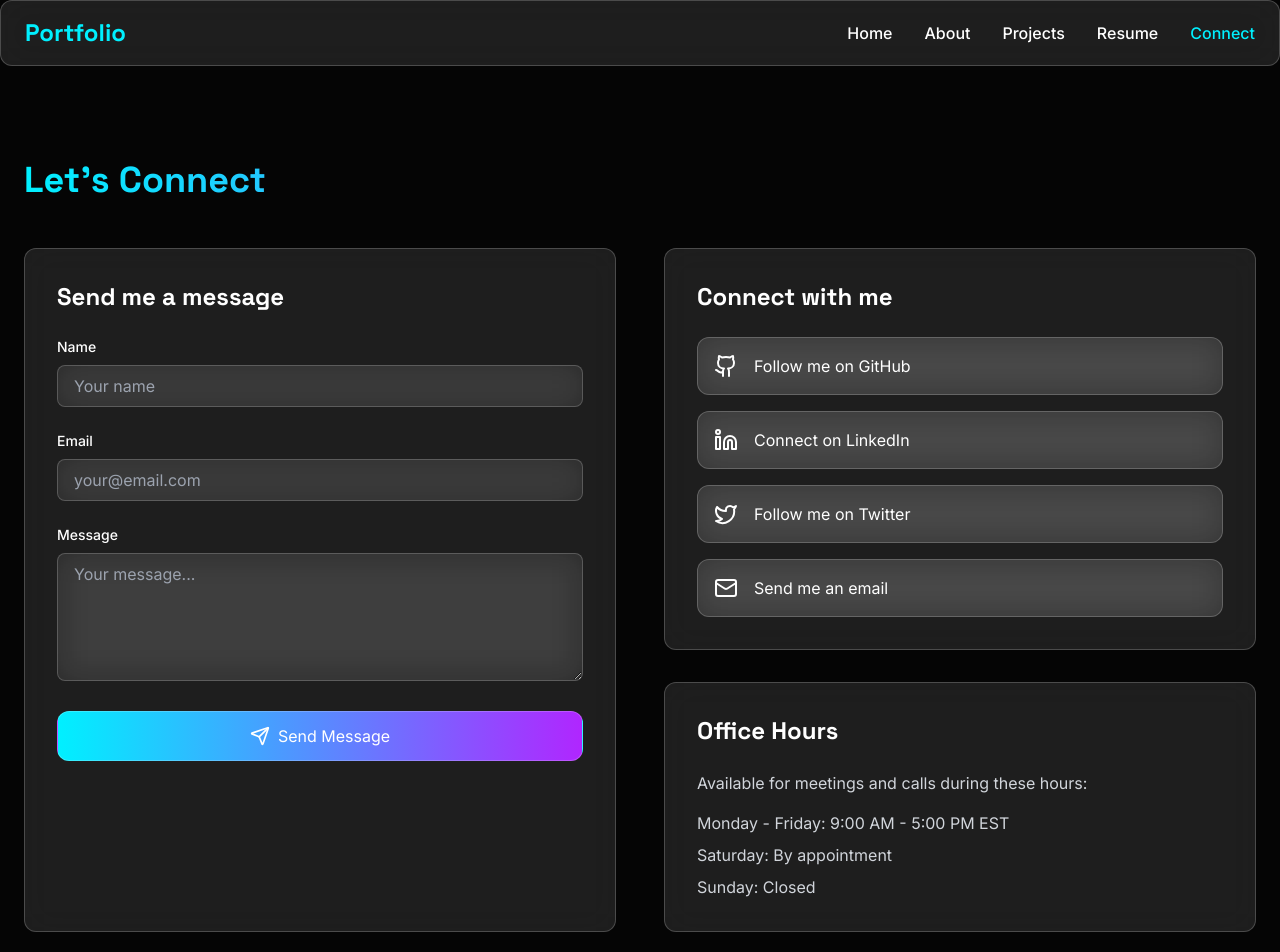
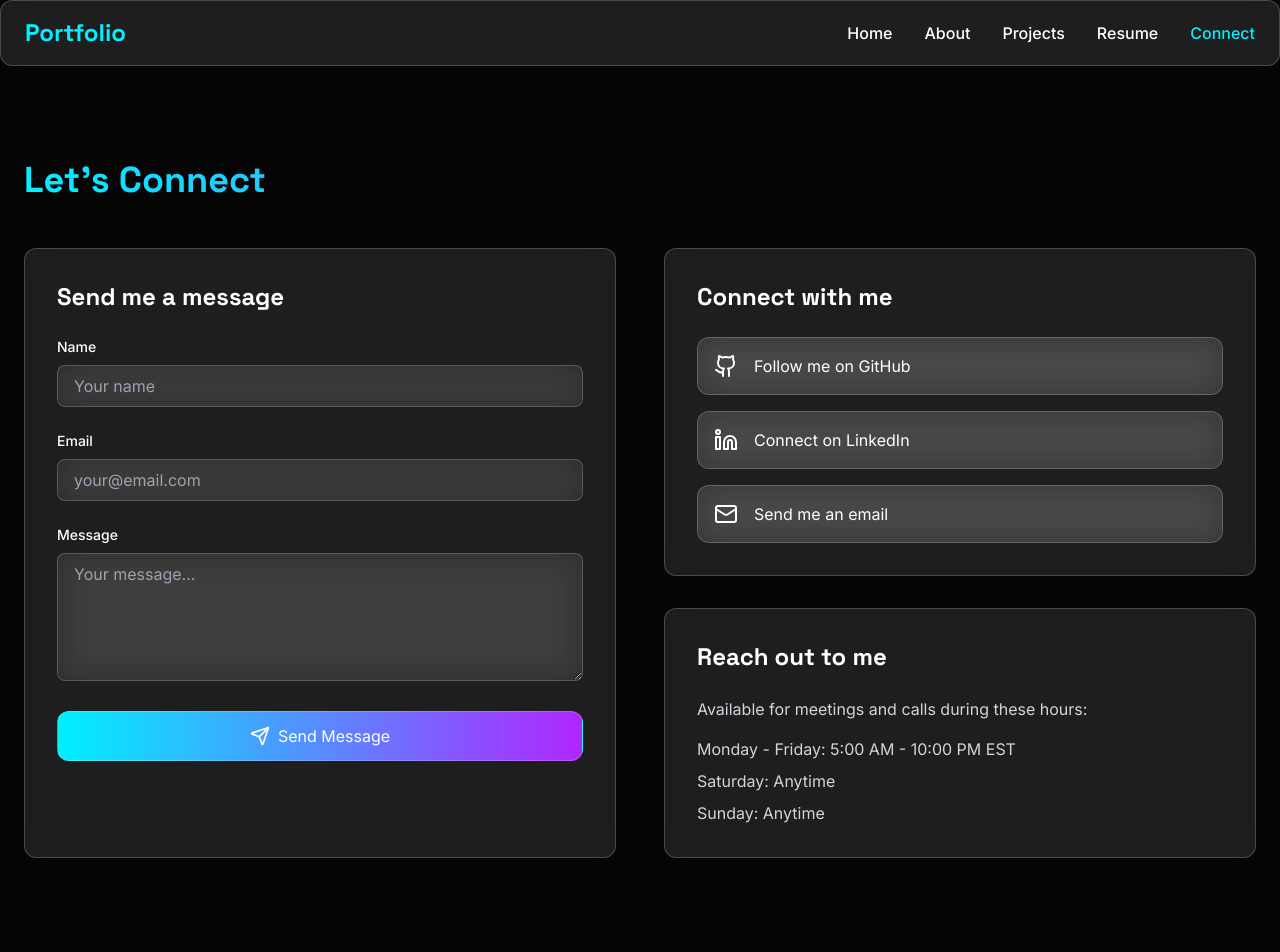
Before and after one commit to Rishabh503/rishabh-tripathi-dev, a React (Vite) app: page /connect in a window 1280 px wide. Shown: the top 952 px of the page. Built offline with nearby package versions, Linux system fonts and the light colour scheme.

Commit message:
half connect and about us done

```diff
--- a/src/pages/About.jsx
+++ b/src/pages/About.jsx
@@ -1,5 +1,5 @@
 import React from 'react';
-import { Code, Cpu, Database, Globe } from 'lucide-react';
+import { Braces, Code, Cpu, Database, Globe } from 'lucide-react';
 
 export const About = () => {
   const skills = [
@@ -17,6 +17,11 @@ export const About = () => {
       category: "Tools",
       icon: <Code className="w-6 h-6 text-yellow-400" />,
       items: ["Git", "VS Code", "Figma", "Postman"]
+    },
+    {
+      category: "Problem Solving",
+      icon: <Braces className="w-6 h-6 text-red-400" />,
+      items: ["JAVA", "C++", "Python", ""]
     }
   ];
 
@@ -32,7 +37,12 @@ export const About = () => {
           <div className="grid md:grid-cols-2 gap-12 items-center">
             <div>
               <p className="text-lg text-gray-300 mb-6">
-                I'm a passionate Full Stack Developer with a keen eye for creating elegant solutions to complex problems. With years of experience in web development, I specialize in building scalable applications that make a difference.
+              As a Full Stack Developer, I possess an impressive arsenal of skills in HTML, CSS, SCSS, JavaScript, React , Tailwind , Redux, Node.js, Next.js, Express.js and Mongo DB. I excel in designing and maintaining responsive websites that offer a smooth user experience. My expertise lies in crafting dynamic, engaging interfaces through writing clean and optimized code and utilizing cutting-edge development tools and techniques.
+
+              <p className="text-lg text-gray-300">
+<br />
+              I possess a keen interest in leveraging Data Structures and Algorithms using Java. I actively participate in coding contests to continually refine my skills.
+              </p>
               </p>
               <p className="text-lg text-gray-300">
                 When I'm not coding, you can find me exploring new technologies, contributing to open-source projects, or sharing my knowledge through technical writing and mentoring.
@@ -42,7 +52,7 @@ export const About = () => {
             <div className="relative">
               <div className="aspect-square rounded-2xl overflow-hidden glass-card p-2">
                 <img
-                  src="https://images.unsplash.com/photo-1596003906949-67221c37965c?auto=format&fit=crop&w=800"
+                  src="rishabh.jpg"
                   alt="About Me"
                   className="rounded-2xl object-cover w-full h-full"
                 />
--- a/src/pages/Connect.jsx
+++ b/src/pages/Connect.jsx
@@ -55,19 +55,20 @@ export const Connect = () => {
             <div className="glass-card p-8">
               <h2 className="text-2xl font-bold mb-6">Connect with me</h2>
               <div className="space-y-4">
-                <a href="#" className="flex items-center gap-4 p-4 glass-card glow-effect rounded-xl hover:scale-105 transition-transform">
+                <a href="https://github.com/Rishabh503" className="flex items-center gap-4 p-4 glass-card glow-effect rounded-xl hover:scale-105 transition-transform">
                   <Github className="w-6 h-6" />
+
                   <span>Follow me on GitHub</span>
                 </a>
-                <a href="#" className="flex items-center gap-4 p-4 glass-card glow-effect rounded-xl hover:scale-105 transition-transform">
+                <a href="https://www.linkedin.com/in/rishabh-tripathi-9985aa319/" className="flex items-center gap-4 p-4 glass-card glow-effect rounded-xl hover:scale-105 transition-transform">
                   <Linkedin className="w-6 h-6" />
                   <span>Connect on LinkedIn</span>
                 </a>
-                <a href="#" className="flex items-center gap-4 p-4 glass-card glow-effect rounded-xl hover:scale-105 transition-transform">
+                {/* <a href="#" className="flex items-center gap-4 p-4 glass-card glow-effect rounded-xl hover:scale-105 transition-transform">
                   <Twitter className="w-6 h-6" />
                   <span>Follow me on Twitter</span>
-                </a>
-                <a href="#" className="flex items-center gap-4 p-4 glass-card glow-effect rounded-xl hover:scale-105 transition-transform">
+                </a> */}
+                <a href="rishabhtripathi2022@gmail.com" className="flex items-center gap-4 p-4 glass-card glow-effect rounded-xl hover:scale-105 transition-transform">
                   <Mail className="w-6 h-6" />
                   <span>Send me an email</span>
                 </a>
@@ -75,14 +76,14 @@ export const Connect = () => {
             </div>
 
             <div className="glass-card p-8">
-              <h2 className="text-2xl font-bold mb-6">Office Hours</h2>
+              <h2 className="text-2xl font-bold mb-6">Reach out to me </h2>
               <p className="text-gray-300 mb-4">
                 Available for meetings and calls during these hours:
               </p>
               <ul className="space-y-2 text-gray-300">
-                <li>Monday - Friday: 9:00 AM - 5:00 PM EST</li>
-                <li>Saturday: By appointment</li>
-                <li>Sunday: Closed</li>
+                <li>Monday - Friday: 5:00 AM - 10:00 PM EST</li>
+                <li>Saturday: Anytime</li>
+                <li>Sunday: Anytime</li>
               </ul>
             </div>
           </div>
```
Also changed, not shown: public/rishabh.jpg (added), vercel.json (added).
